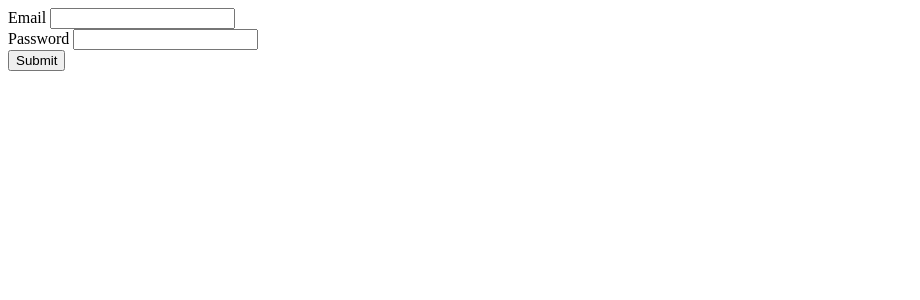
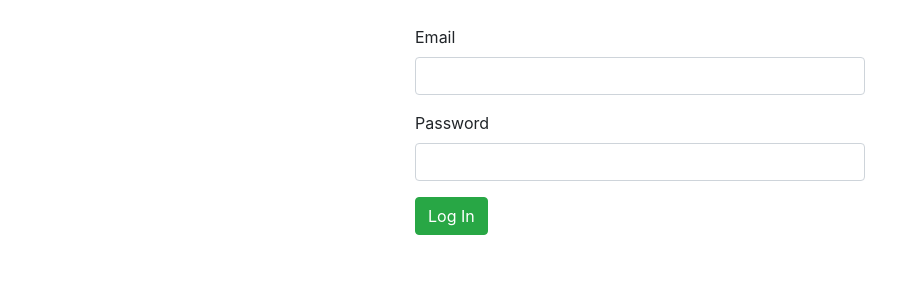
Before and after one commit to shravansundaram/pycharm, a Flask app: page /login in a window 1280 px wide. Shown: the top 300 px of the page, without its empty margins (0-920 px from the left). Run offline with Flask 2, Linux system fonts and the light colour scheme; some libraries are stand-ins or nearby versions.

Commit message:
More changes

```diff
--- a/full-stack/web_blog/src/templates/base.html
+++ b/full-stack/web_blog/src/templates/base.html
@@ -1,18 +1,17 @@
 <!DOCTYPE html>
 <html lang="en">
 <head>
-    <meta charset="UTF-8">
+    <meta charset="utf-8">
+    <meta name="viewport" content="width=device-width, initial-scale=1, shrink-to-fit=no">
     <title>Fancy Blog</title>
     <link rel="stylesheet" href="https://maxcdn.bootstrapcdn.com/bootstrap/4.0.0/css/bootstrap.min.css" integrity="sha384-Gn5384xqQ1aoWXA+058RXPxPg6fy4IWvTNh0E263XmFcJlSAwiGgFAW/dAiS6JXm" crossorigin="anonymous">
-    <link rel="stylesheet" href="{{ url_for('static', filename='css/main.css') }}">
 
-    <script src="https://code.jquery.com/jquery-3.2.1.slim.min.js" integrity="sha384-KJ3o2DKtIkvYIK3UENzmM7KCkRr/rE9/Qpg6aAZGJwFDMVNA/GpGFF93hXpG5KkN" crossorigin="anonymous"></script>
-    <script src="https://cdnjs.cloudflare.com/ajax/libs/popper.js/1.12.9/umd/popper.min.js" integrity="sha384-ApNbgh9B+Y1QKtv3Rn7W3mgPxhU9K/ScQsAP7hUibX39j7fakFPskvXusvfa0b4Q" crossorigin="anonymous"></script>
-    <script src="https://maxcdn.bootstrapcdn.com/bootstrap/4.0.0/js/bootstrap.min.js" integrity="sha384-JZR6Spejh4U02d8jOt6vLEHfe/JQGiRRSQQxSfFWpi1MquVdAyjUar5+76PVCmYl" crossorigin="anonymous"></script>
+    <script src="https://maxcdn.bootstrapcdn.com/bootstrap/4.0.0/js/bootstrap.min.js" integrity="sha384-JZR6Spejh4U02d8jOt6vLEHfe/JQGiRRSQQxSfFWpi1MquVdAyjUar5+76PVCmYl" crossorigin="anonymous"></script>    <link rel="stylesheet" href="{{ url_for('static', filename='css/main.css') }}">
 </head>
 <body>
 {% block content %}
 
 {% endblock %}
+<!--<script src="https://maxcdn.bootstrapcdn.com/bootstrap/4.0.0/js/bootstrap.min.js" integrity="sha384-JZR6Spejh4U02d8jOt6vLEHfe/JQGiRRSQQxSfFWpi1MquVdAyjUar5+76PVCmYl" crossorigin="anonymous"></script>-->
 </body>
 </html>
--- a/full-stack/web_blog/src/templates/login.html
+++ b/full-stack/web_blog/src/templates/login.html
@@ -1,14 +1,16 @@
+{% extends "base.html" %}
 {% block content %}
 <div class="container login-page-form">
     <form id="login-form" action="/auth/login" method="post">
         <div class="form-group">
-        <label for="Email">Email</label>
+            <label for="email">Email</label>
             <input type="text" id="email" class="form-control" name="email">
         </div>
         <div class="form-group">
-        <label for="Password">Password</label>
+            <label for="password">Password</label>
             <input type="password" id="password" class="form-control" name="password">
         </div>
-      <button type="submit" class="btn btn-primary">Submit</button>    </form>
+        <button type="submit" class="btn btn-success">Log In</button>
+    </form>
 </div>
 {% endblock %}
```
Lines whose indentation alone changed are shown as unchanged.
